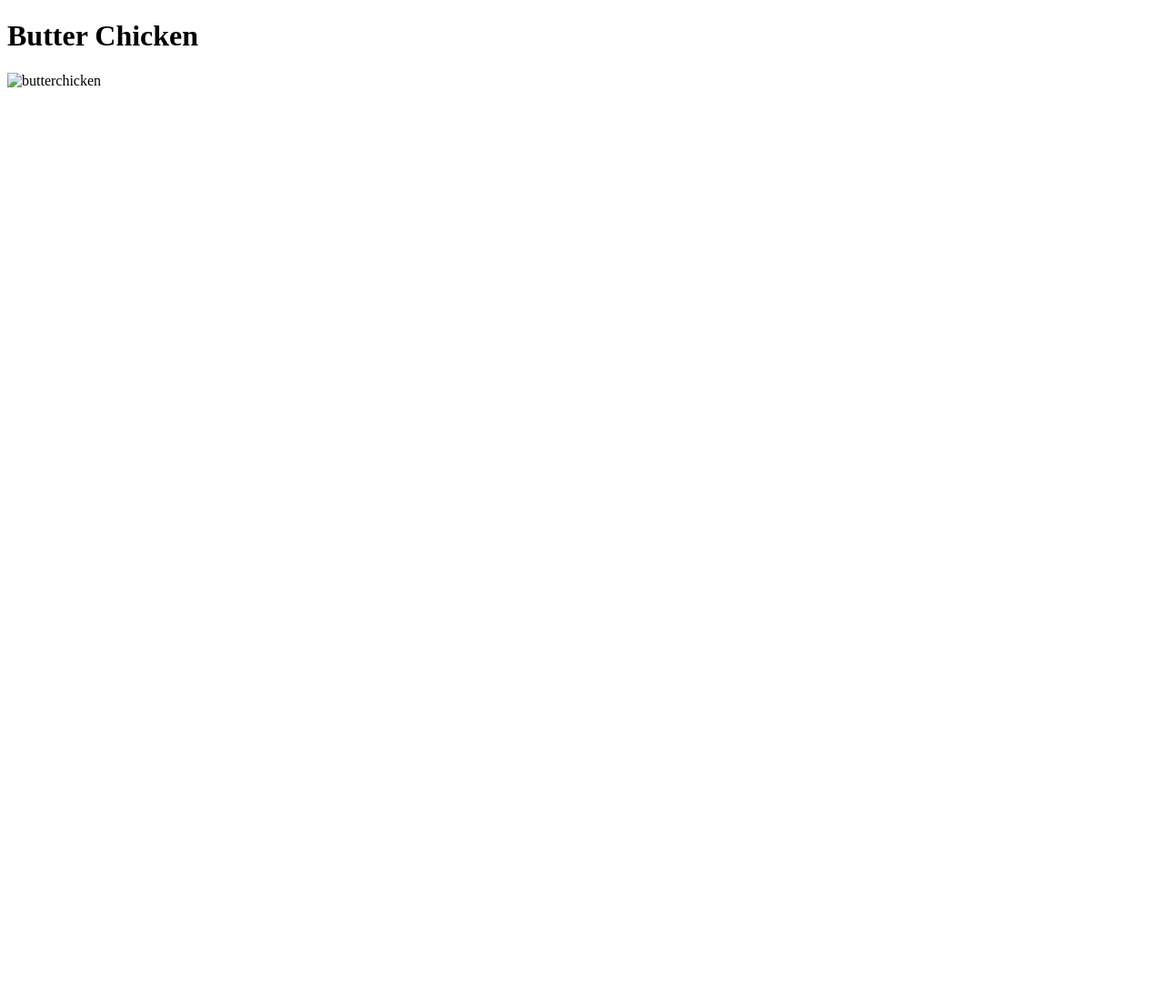
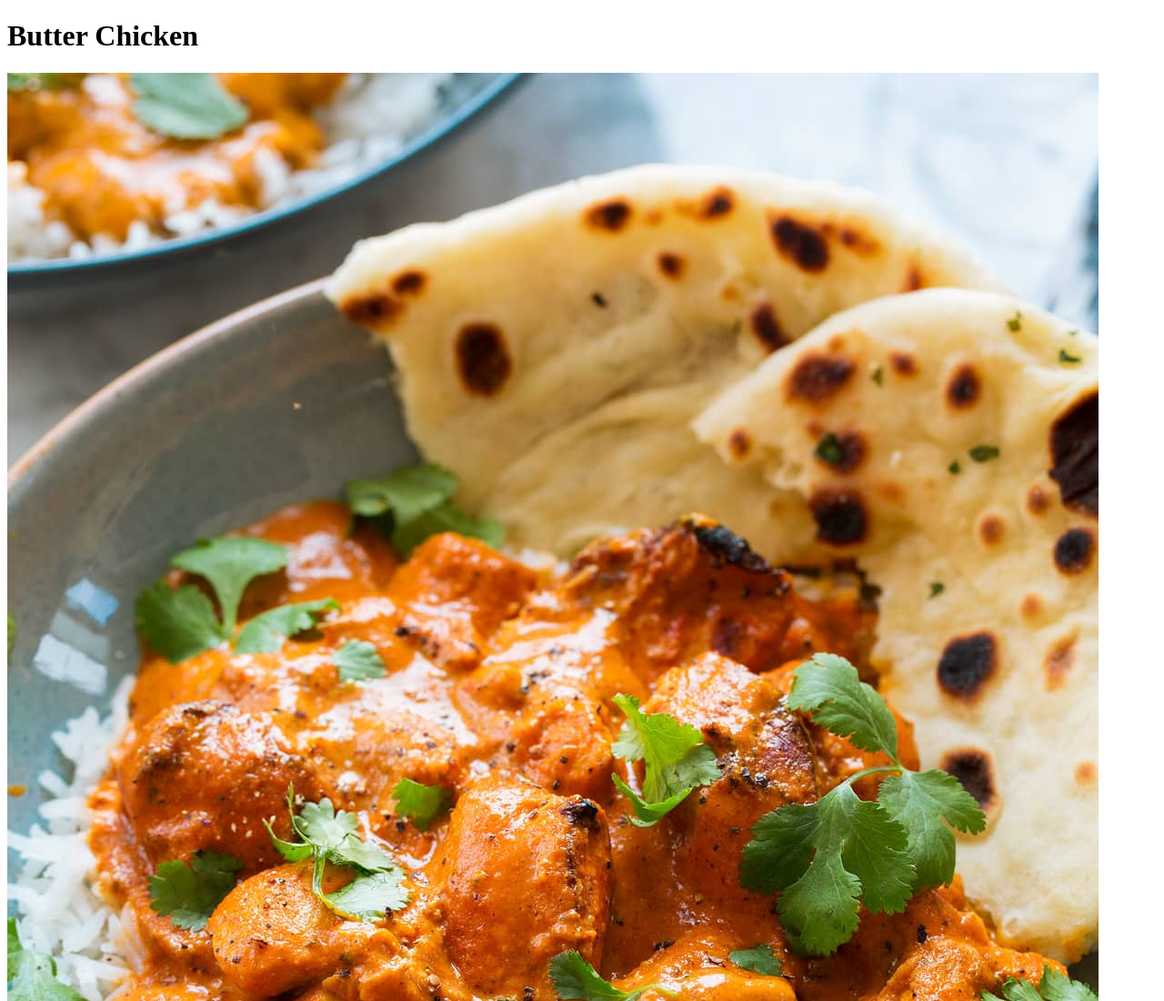
Before and after one commit to Marco-Scherillo/odin-recipies, a plain HTML site: page recipes/butterchicken.html in a window 1280 px wide. Shown: the top 1100 px of the page at 91% size. Before the commit the page ends 800 px from the top, so only its background shows below. Drawn offline with Linux system fonts and the light colour scheme.

Commit message:
fixed error with image and edited recipes

```diff
--- a/recipes/butterchicken.html
+++ b/recipes/butterchicken.html
@@ -7,6 +7,6 @@
 
   <body>
     <h1>Butter Chicken</h1>
-    <img scr="../images/butter-chicken-4.jpg" alt=butterchicken>
+    <img src="../images1/butter-chicken-4.jpg">
   </body>
 </html>
```
Also changed, not shown: index.html (+1 -1 lines), images1/butter-chicken-4.jpg (renamed from images/butter-chicken-4.jpg).
